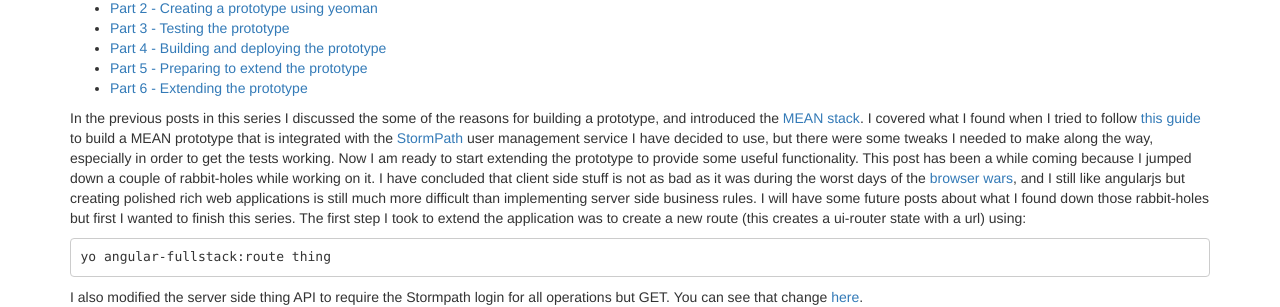
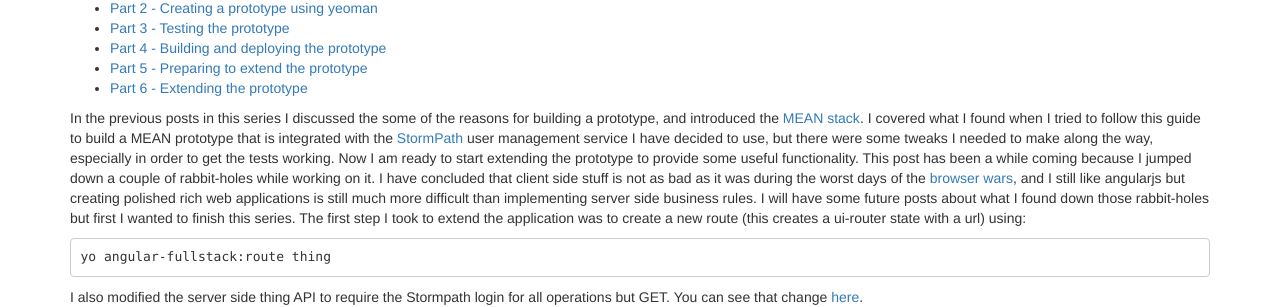
Before and after one commit to mshogren/mshogren.github.io, a Jekyll site: the page built from _posts/2016-03-08-creating-a-mean-prototype-6.md, in a window 1280 px wide and 900 px high. Shown: the part 222-529 px from the top of the window. Built offline with Jekyll 4.4.1, drawn with Linux system fonts in a browser that asks for light colours; nearby versions of some CDN libraries; comment, search, counter and statistics services are not loaded; some of the changed lines change nothing that is shown.

Commit message:
Fixing broken links

```diff
--- a/_posts/2016-03-08-creating-a-mean-prototype-6.md
+++ b/_posts/2016-03-08-creating-a-mean-prototype-6.md
@@ -13,7 +13,7 @@
 - [Part 6 - Extending the prototype](/2016/03/08/creating-a-mean-prototype-6.html)
 
 In the previous posts in this series I discussed the some of the reasons for building a prototype, and introduced the [MEAN stack](https://en.wikipedia.org/wiki/MEAN_(software_bundle)).
-I covered what I found when I tried to follow [this guide](http://docs.stormpath.com/angularjs/guide/) to build a MEAN prototype that is integrated with the [StormPath](https://stormpath.com) user management service I have decided to use, but there were some tweaks I needed to make along the way, especially in order to get the tests working.  Now I am ready to start extending the prototype to provide some useful functionality.
+I covered what I found when I tried to follow this guide to build a MEAN prototype that is integrated with the [StormPath](https://stormpath.com) user management service I have decided to use, but there were some tweaks I needed to make along the way, especially in order to get the tests working.  Now I am ready to start extending the prototype to provide some useful functionality.
 <!--excerpt.start-->
 This post has been a while coming because I jumped down a couple of rabbit-holes while working on it.  I have concluded that client side stuff is not as bad as it was during the worst days of the [browser wars](https://en.wikipedia.org/wiki/Browser_wars), and I still like angularjs but creating polished rich web applications is still much more difficult than implementing server side business rules.  I will have some future posts about what I found down those rabbit-holes but first I wanted to finish this series.
 <!--excerpt.end-->
```
